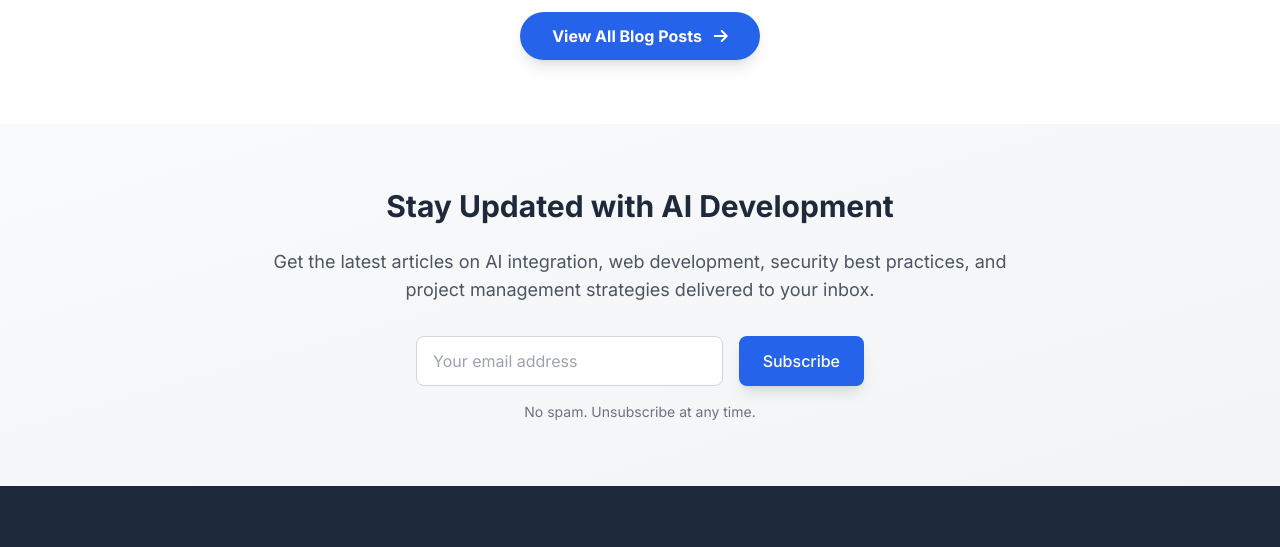
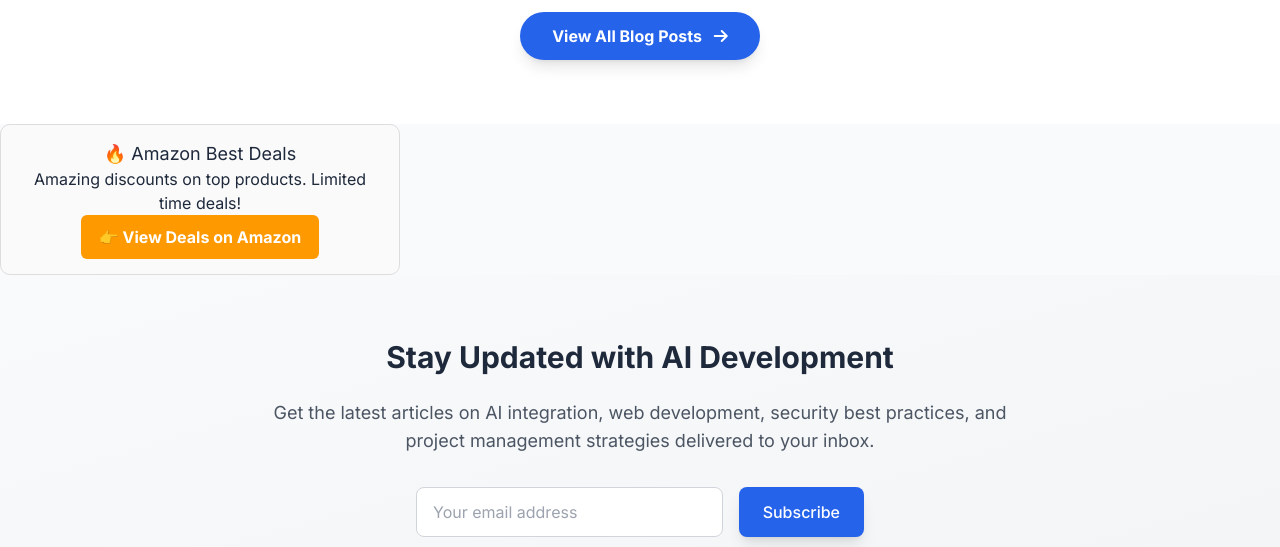
Before and after one commit to anshuman365/anshuman365.github.io, a website: page blog.html in a window 1280 px wide. Shown: the part 2100-2647 px from the top of the page. Drawn offline with nearby package versions, Linux system fonts and the light colour scheme; no server answers.

Commit message:
Updated Added bing

```diff
--- a/blog.html
+++ b/blog.html
@@ -491,6 +491,15 @@
     </div>
   </section>
 
+<div style="border:1px solid #ddd;border-radius:10px;padding:15px;max-width:400px;background:#fafafa;text-align:center;">
+    <h3 style="margin-top:0;font-size:18px;">🔥 Amazon Best Deals</h3>
+    <p>Amazing discounts on top products. Limited time deals!</p>
+    <a href="https://www.amazon.in/b?node=88342112031&linkCode=ll2&tag=anshuman365-21&linkId=e4046ea8c5587481b3178b13330c1a08&language=en_IN&ref_=as_li_ss_tl"
+       target="_blank"
+       style="background:#ff9900;color:#fff;padding:10px 18px;border-radius:6px;text-decoration:none;font-weight:bold;display:inline-block;">
+        👉 View Deals on Amazon
+    </a>
+</div>
   <!-- Newsletter Section -->
   <section class="py-16 bg-gradient-to-br from-gray-50 to-gray-100 dark:from-gray-800 dark:to-gray-900">
     <div class="container mx-auto px-4 max-w-3xl text-center">
```
Also changed, not shown: index.html (+1 -9 lines).
